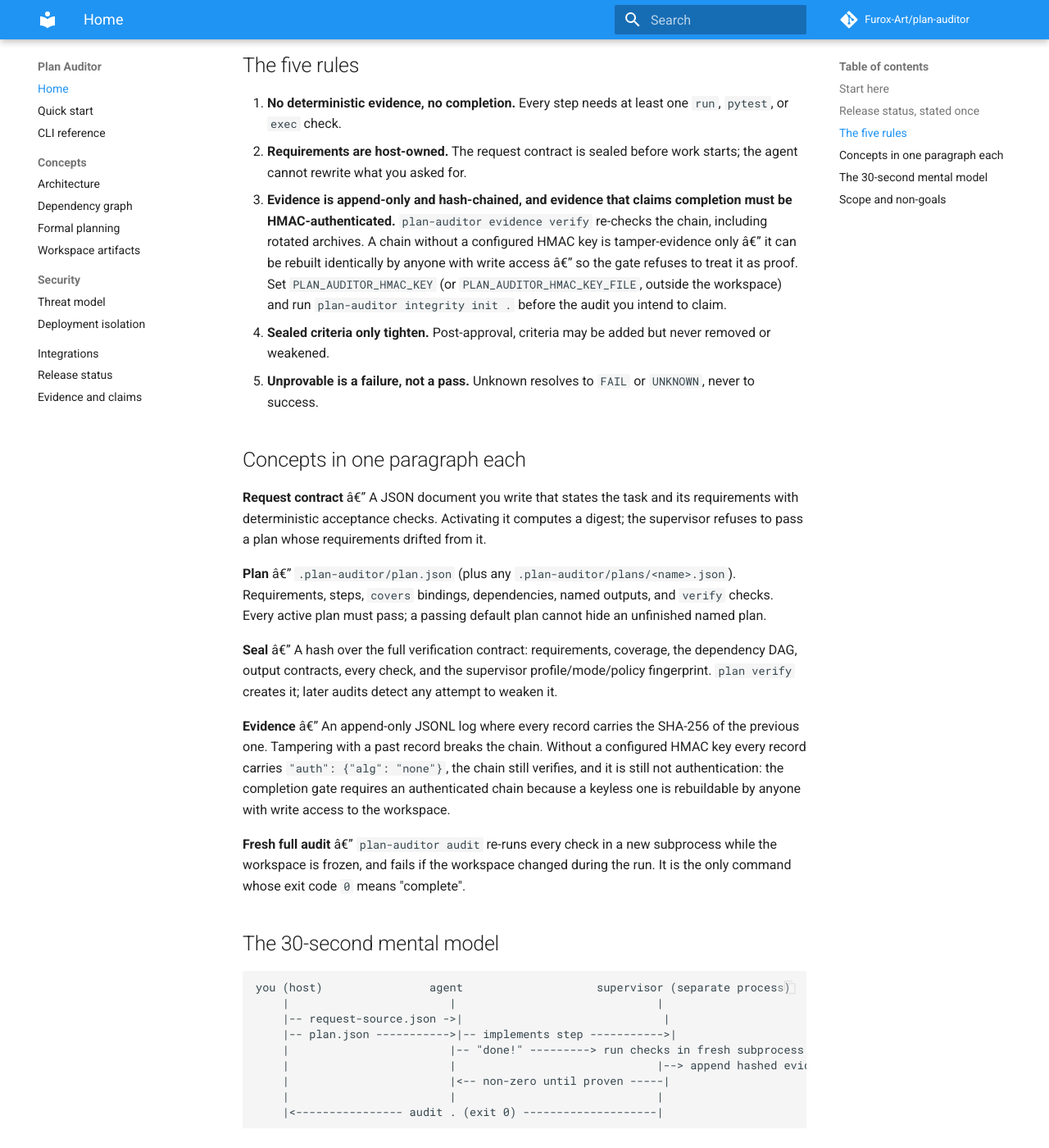
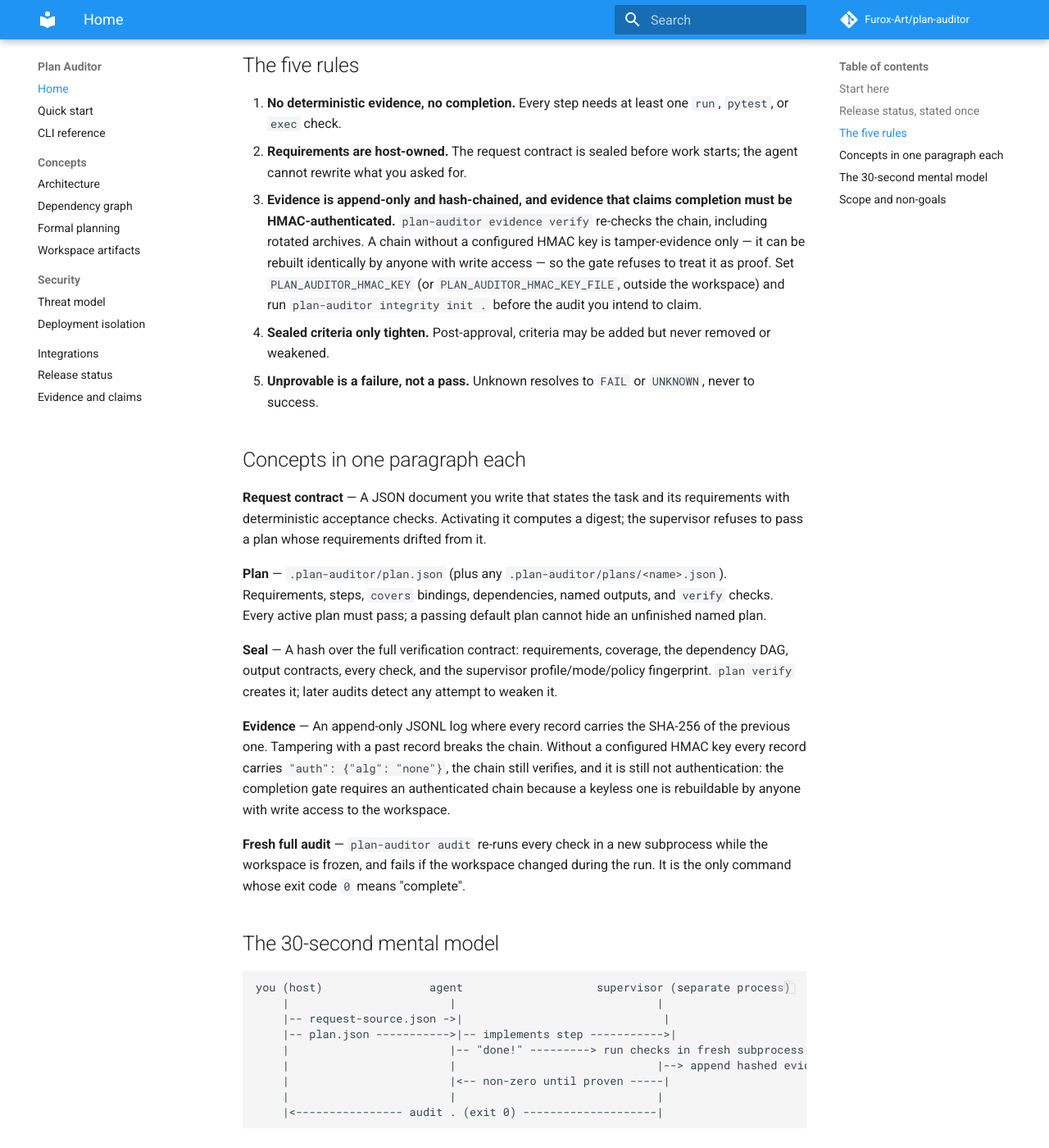
Before and after one commit to Furox-Art/plan-auditor, an MkDocs documentation site: the page built from docs/index.md, in a window 1280 px wide and 1400 px high, scrolled down 1332 px. Shown: the whole window at 82% size. Built offline with MkDocs 1.6.1 and Material for MkDocs 9.7.7, drawn with Linux system fonts in a browser that asks for light colours; comment, search, counter and statistics services are not loaded; some of the changed text lies outside the part shown.

```diff
--- a/codemeta.json
+++ b/codemeta.json
@@ -2,7 +2,7 @@
   "@context": "https://doi.org/10.5063/schema/codemeta-2.0",
   "@type": "SoftwareSourceCode",
   "name": "plan-auditor",
-  "version": "2.4.1",
+  "version": "2.6.2",
   "description": "Deterministic verification for AI coding agents: sealed plans, SHA-256 hash-chained evidence, and a fail-closed completion gate. No language model in the verification path.",
   "license": "https://spdx.org/licenses/MIT",
   "codeRepository": "https://github.com/Furox-Art/plan-auditor",
--- a/docs/index.md
+++ b/docs/index.md
@@ -47,8 +47,8 @@ contains the runtime files and the skill assets, via
 3. **Evidence is append-only and hash-chained, and evidence that claims
    completion must be HMAC-authenticated.** `plan-auditor evidence verify`
    re-checks the chain, including rotated archives. A chain without a
-   configured HMAC key is tamper-evidence only â€” it can be rebuilt identically
-   by anyone with write access â€” so the gate refuses to treat it as proof.
+   configured HMAC key is tamper-evidence only — it can be rebuilt identically
+   by anyone with write access — so the gate refuses to treat it as proof.
    Set `PLAN_AUDITOR_HMAC_KEY` (or `PLAN_AUDITOR_HMAC_KEY_FILE`, outside the
    workspace) and run `plan-auditor integrity init .` before the audit you
    intend to claim.
@@ -59,28 +59,28 @@ contains the runtime files and the skill assets, via
 
 ## Concepts in one paragraph each
 
-**Request contract** â€” A JSON document you write that states the task and its
+**Request contract** — A JSON document you write that states the task and its
 requirements with deterministic acceptance checks. Activating it computes a
 digest; the supervisor refuses to pass a plan whose requirements drifted from it.
 
-**Plan** â€” `.plan-auditor/plan.json` (plus any `.plan-auditor/plans/<name>.json`).
+**Plan** — `.plan-auditor/plan.json` (plus any `.plan-auditor/plans/<name>.json`).
 Requirements, steps, `covers` bindings, dependencies, named outputs, and `verify`
 checks. Every active plan must pass; a passing default plan cannot hide an
 unfinished named plan.
 
-**Seal** â€” A hash over the full verification contract: requirements, coverage,
+**Seal** — A hash over the full verification contract: requirements, coverage,
 the dependency DAG, output contracts, every check, and the supervisor
 profile/mode/policy fingerprint. `plan verify` creates it; later audits detect any
 attempt to weaken it.
 
-**Evidence** â€” An append-only JSONL log where every record carries the SHA-256 of
+**Evidence** — An append-only JSONL log where every record carries the SHA-256 of
 the previous one. Tampering with a past record breaks the chain. Without a
 configured HMAC key every record carries `"auth": {"alg": "none"}`, the chain
 still verifies, and it is still not authentication: the completion gate
 requires an authenticated chain because a keyless one is rebuildable by
 anyone with write access to the workspace.
 
-**Fresh full audit** â€” `plan-auditor audit` re-runs every check in a new
+**Fresh full audit** — `plan-auditor audit` re-runs every check in a new
 subprocess while the workspace is frozen, and fails if the workspace changed
 during the run. It is the only command whose exit code `0` means "complete".
 
```
Also changed, not shown: other parts of docs/index.md (+2 -2 lines), CHANGELOG.md (+21 -23 lines), CONTRIBUTING.md (+11 -9 lines), SECURITY.md (+4 -4 lines), docs/benchmark.md (+6 -6 lines), 2 other files.
